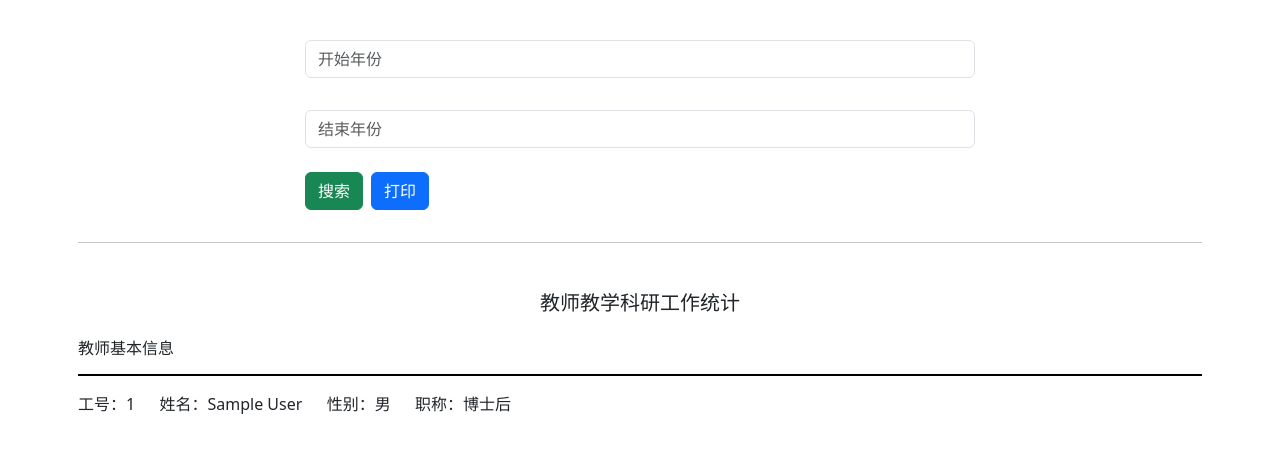
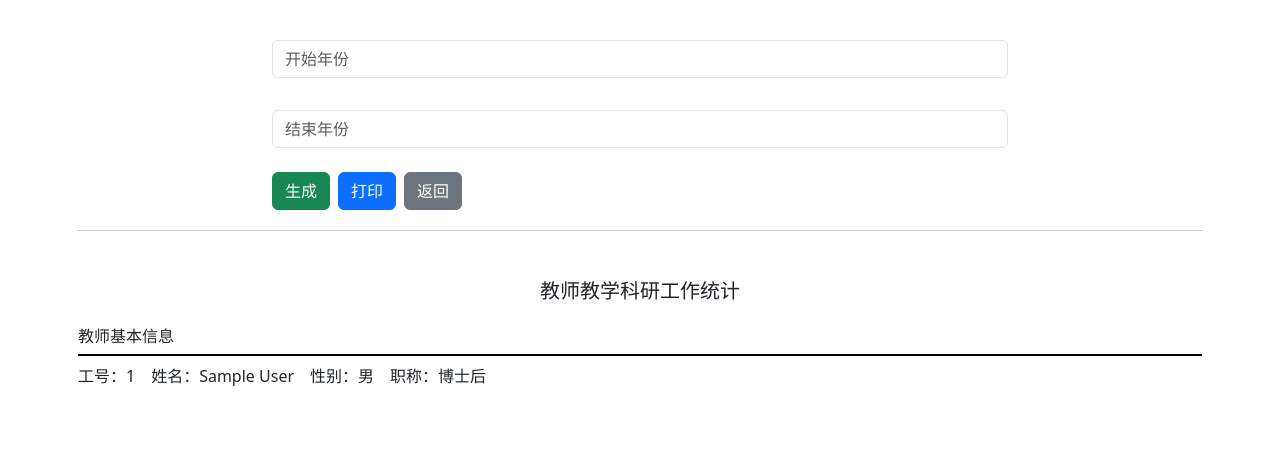
Before and after one commit to Pokryton/ustc-database-lab, a Django app: page /teacher/summary/1 in a window 1280 px wide. Shown: the part 57-510 px from the top of the page. Run offline with Django 5.2, Linux system fonts and the light colour scheme; tables that the repository leaves empty hold one stand-in row (values such as "Sample post"); some libraries are stand-ins or nearby versions.

Commit message:
update teacher_update.html

```diff
--- a/teacher_app/templates/teacher_app/teacher_summary.html
+++ b/teacher_app/templates/teacher_app/teacher_summary.html
@@ -13,24 +13,26 @@
 
       <div class="col-auto my-2">
         <div class="row g-2">
-          <div class="col"><button class="btn btn-success col" type="submit">搜索</button></div>
+          <div class="col"><button class="btn btn-success col" type="submit">生成</button></div>
           <div class="col"><a class="btn btn-primary col" href="javascript:self.print()">打印</a></div>
+          <div class="col"><a class="btn btn-secondary col" href="{% url "teacher-list" %}">返回</a></div>
         </div>
       </div>
     </div>
   </form>
 </div>
 
-<hr class="mb-5 boarder d-print-none">
+<hr class="mt-1 mb-5 boarder d-print-none">
 
 <style>
   @media print {
     body {
       font-size: smaller;
     }
-    hr {
-      margin: 0;
-    }
+  }
+
+  hr {
+    margin: 0;
   }
 
   ol {
@@ -40,7 +42,7 @@
 </style>
 
 <h5 class="d-flex justify-content-center">
-  教师教学科研工作统计{% if start_year %}（{{ start_year }}-{{ end_year }}）{% endif %}
+  教师教学科研工作统计{% if start_year is not None %}（{{ start_year }}-{{ end_year }}）{% endif %}
 </h5>
 
 <div class="my-4">
@@ -48,10 +50,7 @@
   <hr class="border border-black opacity-100">
 
   <div class="my-2">
-    工号：{{ teacher.id }} &emsp;
-    姓名：{{ teacher.name }} &emsp;
-    性别：{{ teacher.get_gender_display }} &emsp;
-    职称：{{ teacher.get_title_display }}
+    工号：{{ teacher.id }}&emsp;姓名：{{ teacher.name }}&emsp;性别：{{ teacher.get_gender_display }}&emsp;职称：{{ teacher.get_title_display }}
   </div>
 </div>
 
@@ -63,10 +62,7 @@
   <div class="my-2">
     {% for record in teachercourse_list %}
       <div>
-        课程号：{{ record.course.id }} &emsp;
-        课程名：{{ record.course.name }} &emsp;
-        主讲学时：{{ record.hours }} &emsp;
-        学期：{{ record.year }} {{ record.get_semester_display | first }}
+        课程号：{{ record.course.id }}&emsp;课程名：{{ record.course.name }}&emsp;主讲学时：{{ record.hours }}&emsp;学期：{{ record.year }} {{ record.get_semester_display | first }}
       </div>
     {% endfor %}
 </div>
@@ -80,7 +76,7 @@
   <ol class="my-2">
     {% for record in teacherpaper_list %}
       <li>
-        {{ record.paper.title }}，{{ record.paper.source }}，{{ record.paper.pub_year }}，{{ record.paper.get_level_display }}，排名第 {{ record.rank }} {% if record.corresp %}，通讯作者 {% endif %}
+        {{ record.paper.title }}，{{ record.paper.source }}，{{ record.paper.pub_year }}，{{ record.paper.get_level_display }}，排名第 {{ record.rank }}{% if record.corresp %}，通讯作者 {% endif %}
       </li>
     {% endfor %}
   </ol>
@@ -95,7 +91,7 @@
   <ol class="my-2">
     {% for record in teacherproject_list %}
       <li>
-        {{ record.project.name }}，{{ record.project.source }}，{{ record.project.get_kind_display }}，{{ record.project.start_year }}—{{ record.project.end_year }}，总经费 {{ record.project.total_fund }}，承担经费 {{ record.fund }}
+        {{ record.project.name }}，{{ record.project.source }}，{{ record.project.get_kind_display }}，{{ record.project.start_year }}-{{ record.project.end_year }}，总经费 {{ record.project.total_fund }}，承担经费 {{ record.fund }}
       </li>
     {% endfor %}
   </ol>
```
